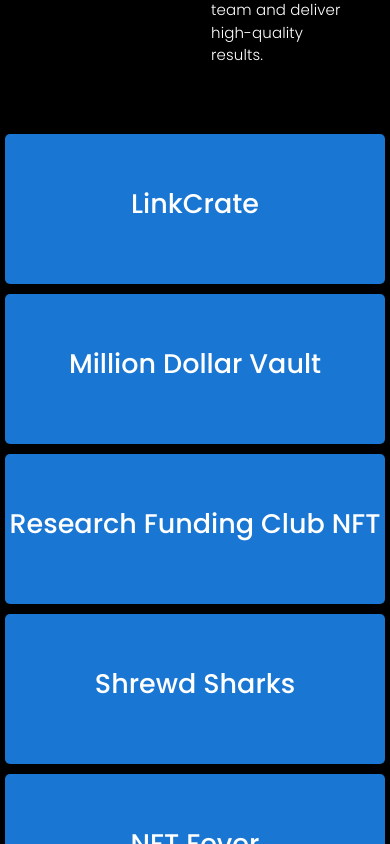
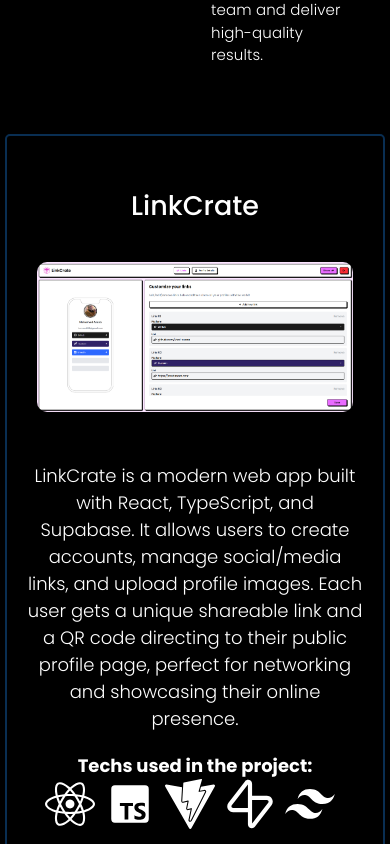
Before and after one commit to Med-azaza/My-Portfolio, a React (Create React App) app: page /work in a window 390 px wide. Shown: the part 1740-2584 px from the top of the page. Built offline with nearby package versions, Linux system fonts and the light colour scheme.

Commit message:
edit styles

```diff
--- a/src/App.scss
+++ b/src/App.scss
@@ -725,13 +725,9 @@
           > div {
             .projects-list {
               li {
-                height: 150px;
-                &:hover {
+                .project-details {
+                  flex-direction: column;
                   height: auto;
-                  .project-details {
-                    flex-direction: column;
-                    height: auto;
-                  }
                 }
                 .project-details {
                   padding: 0 20px;
@@ -972,13 +968,10 @@
             .projects-list {
               padding: 0 5px;
               li {
-                height: 150px;
-                &:hover {
+                height: auto;
+                .project-details {
+                  flex-direction: column;
                   height: auto;
-                  .project-details {
-                    flex-direction: column;
-                    height: auto;
-                  }
                 }
                 .project-details {
                   padding: 0 20px;
@@ -1079,7 +1072,7 @@
       list-style-type: none;
       overflow-y: scroll;
       animation: delayShow 0.8s ease-in-out;
-      padding-right: 5px;
+      padding: 5px;
       &::-webkit-scrollbar {
         all: unset;
         width: 8px;
@@ -1100,30 +1093,16 @@
       li {
         border-radius: 5px;
         width: 100%;
-        background-color: $primary;
-        height: 200px;
-        transition: height 0.5s ease, background-color 0.5s ease;
+        border: 2px solid #1976d263;
         display: flex;
         align-items: center;
         justify-content: flex-start;
         flex-direction: column;
         overflow: hidden;
         padding-block: 50px;
+        gap: 2rem;
         &:not(:last-child) {
           margin-bottom: 10px;
-        }
-        &:hover {
-          height: 600px;
-          background-color: transparent;
-          .project-details {
-            opacity: 1;
-            margin-block: 30px;
-            height: 250px;
-          }
-          button {
-            animation: fadeIn 0.8s ease-in-out;
-            opacity: 1;
-          }
         }
         h2 {
           font-weight: 500;
@@ -1139,7 +1118,6 @@
           display: flex;
           align-items: center;
           justify-content: center;
-          opacity: 0;
           transition: opacity 0.3s ease;
           width: 100%;
           padding: 0 50px;
@@ -1152,7 +1130,7 @@
             justify-content: center;
             img {
               height: 200px;
-              border-radius: 20px;
+              border-radius: 10px;
             }
           }
           .details {
@@ -1176,7 +1154,6 @@
           }
         }
         button {
-          opacity: 0;
           background-color: rgba(255, 255, 255, 0.582);
           // width: 200px;
           height: 50px;
```
